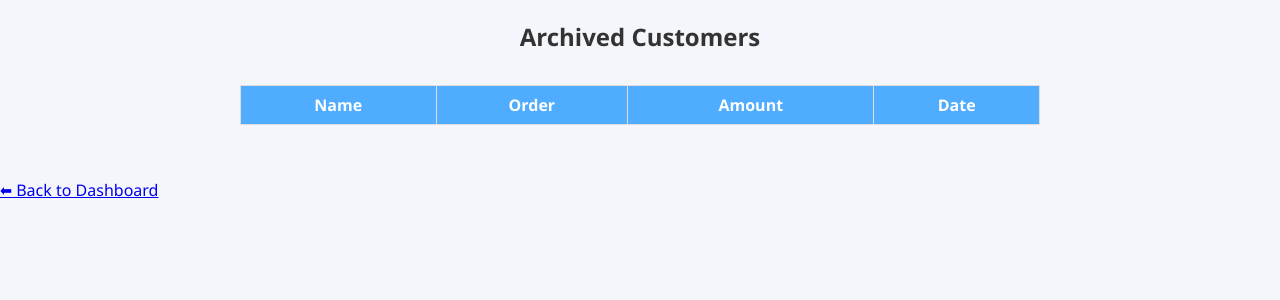
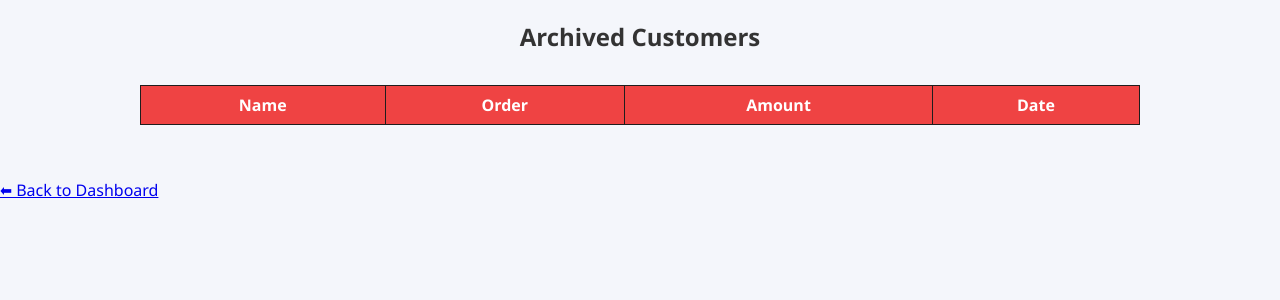
Before and after one commit to vistalemay-gif/zephyr-cms, a Flask app: page /archived_customers in a window 1280 px wide. Shown: the top 300 px of the page. Run offline with Flask 3, Linux system fonts and the light colour scheme; a user stored in the database is signed in; data comes from the database, SQL or seed files in the repository; lists and menus that the app fills with data are empty.

Commit message:
Update archived_customers.html

```diff
--- a/templates/archived_customers.html
+++ b/templates/archived_customers.html
@@ -5,9 +5,9 @@
 <title>Archived Customers - Zephyr CMS</title>
 <link rel="stylesheet" href="{{ url_for('static', filename='style.css') }}">
 <style>
-  .archived-table { max-width: 800px; margin:2rem auto; border-collapse: collapse; width:100%; }
-  .archived-table th, .archived-table td { border:1px solid #ddd; padding:8px; text-align:center; }
-  .archived-table th { background:#4facfe; color:white; }
+  .archived-table { max-width: 1000px; margin:2rem auto; border-collapse: collapse; width:100%; }
+  .archived-table th, .archived-table td { border:1px solid #201d1d; padding:8px; text-align:center; }
+  .archived-table th { background:#ef4343; color:white; }
 </style>
 </head>
 <body>
```
